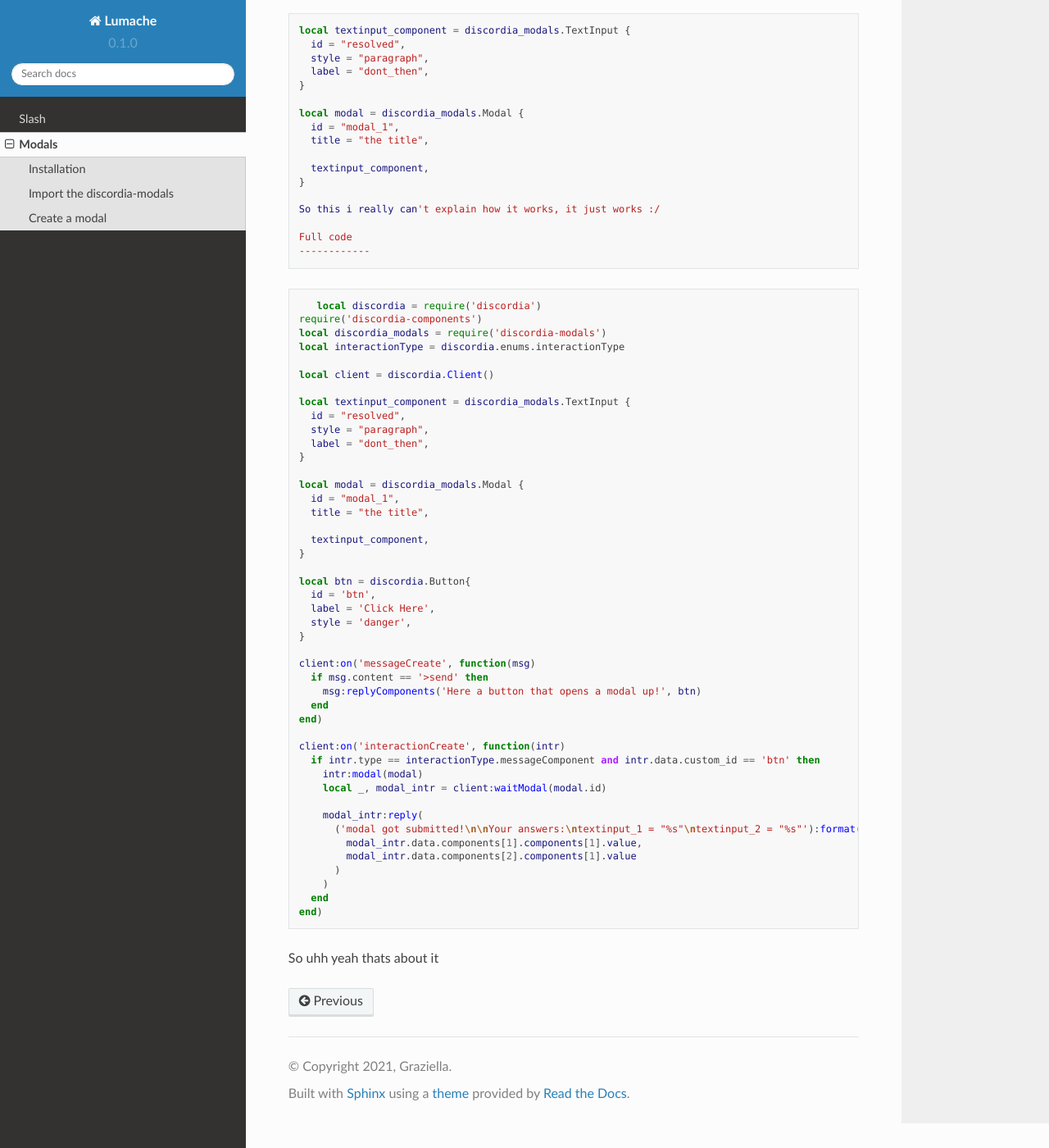
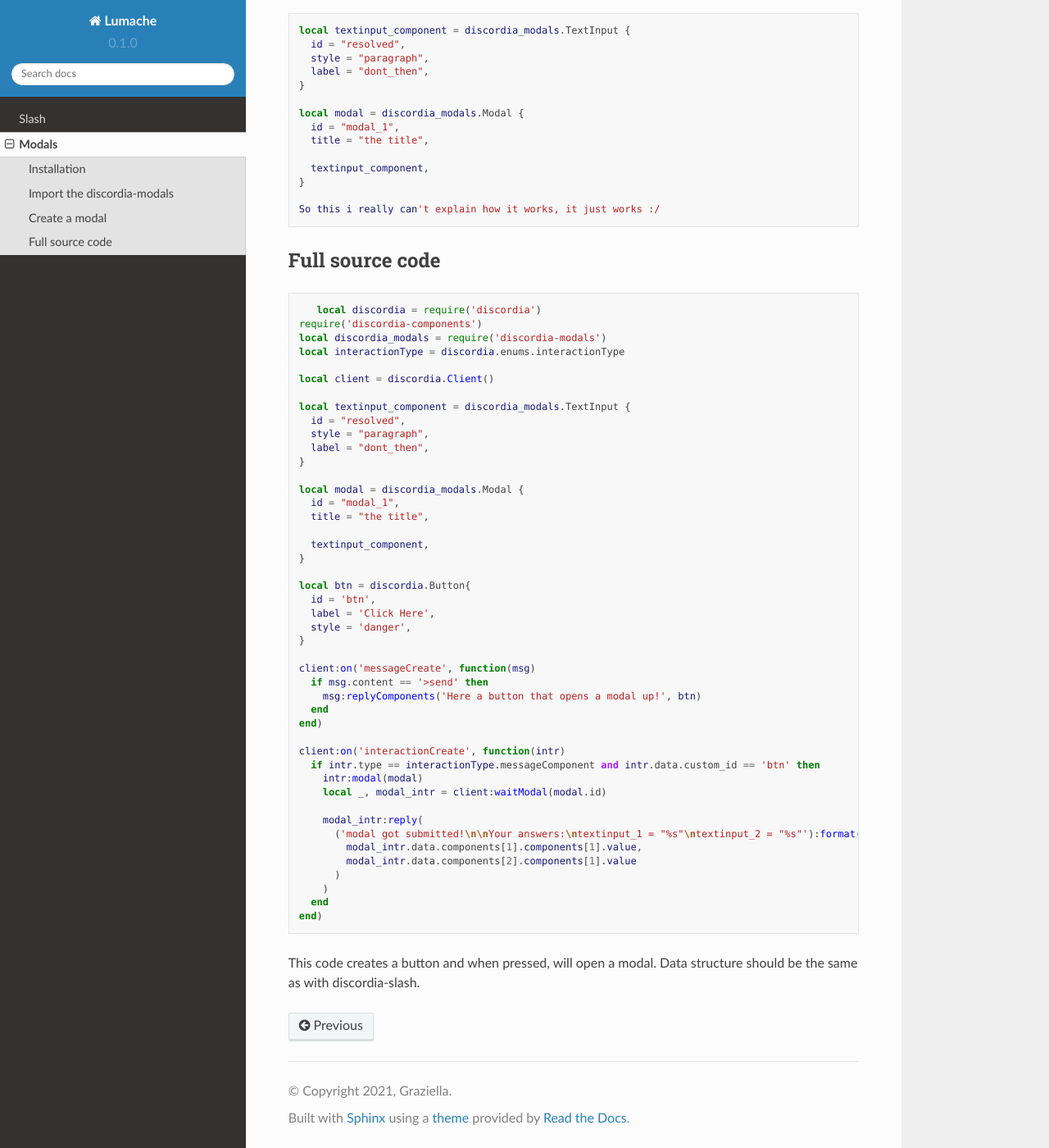
Before and after one commit to justdie386/discordia-examples, a Sphinx documentation site: the page built from docs/source/modals.rst, in a window 1280 px wide and 1400 px high, scrolled down 551 px. Shown: the whole window at 82% size. Built offline with Sphinx 7.4.7 and the Read the Docs theme 2.0.0, drawn with Linux system fonts in a browser that asks for light colours; pages that are not in the unit, such as notebooks, are missing from menus.

Commit message:
Update modals.rst

```diff
--- a/docs/source/modals.rst
+++ b/docs/source/modals.rst
@@ -38,8 +38,8 @@
 
    So this i really can't explain how it works, it just works :/
 
-   Full code
-   ------------
+Full source code
+------------
 .. code-block:: lua
 
       local discordia = require('discordia')
@@ -88,4 +88,4 @@
      end
    end)
 
-So uhh yeah thats about it
+This code creates a button and when pressed, will open a modal. Data structure should be the same as with discordia-slash.
```
